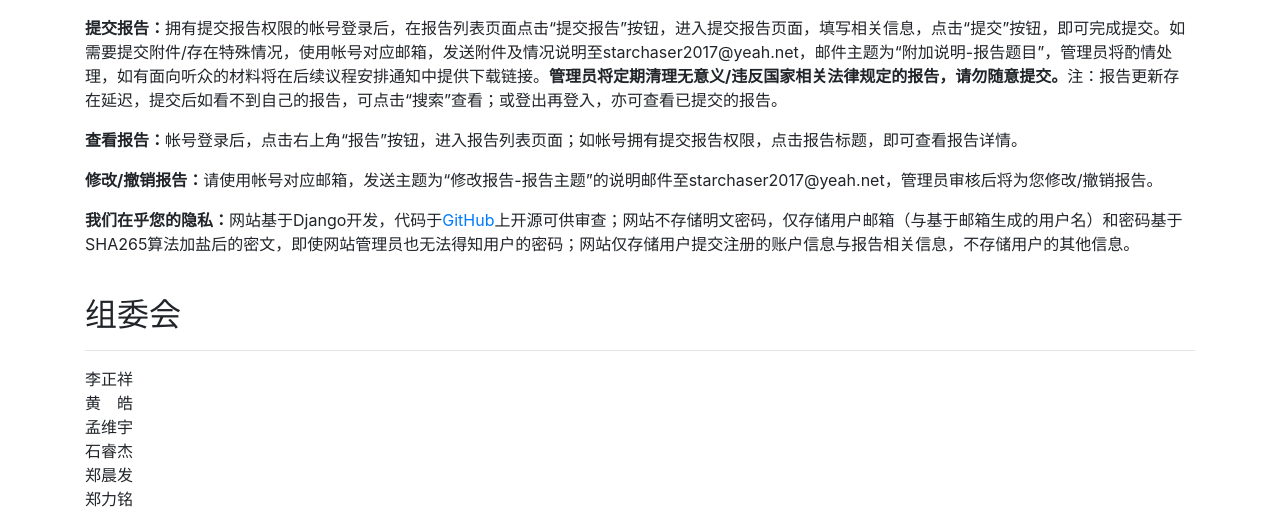
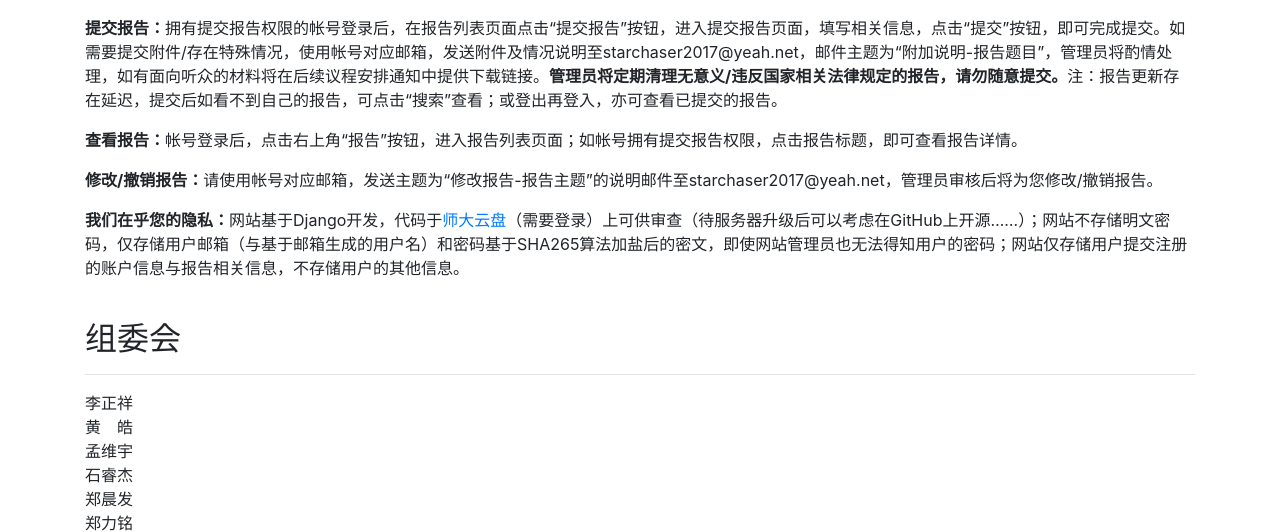
Before and after one commit to ChenfaZheng/StarChaser2017Forum, a Django app: page /about/ in a window 1280 px wide. Shown: the part 1136-1668 px from the top of the page. Run offline with Django 4.2, Linux system fonts and the light colour scheme; parts of the project's set-up code (start-up, migrations or seed data) failed here and were passed over; some libraries are stand-ins or nearby versions.

Commit message:
update sourcecode link

```diff
--- a/templates/about.html
+++ b/templates/about.html
@@ -90,7 +90,7 @@
     </p>
 
     <p>
-        <strong>我们在乎您的隐私：</strong>网站基于Django开发，代码于<a href="https://github.com/ChenfaZheng/StarChaser2017Forum">GitHub</a>上开源可供审查；网站不存储明文密码，仅存储用户邮箱（与基于邮箱生成的用户名）和密码基于SHA265算法加盐后的密文，即使网站管理员也无法得知用户的密码；网站仅存储用户提交注册的账户信息与报告相关信息，不存储用户的其他信息。
+        <strong>我们在乎您的隐私：</strong>网站基于Django开发，代码于<a href="https://pan.bnu.edu.cn/l/GFK1L6">师大云盘</a>（需要登录）上可供审查（待服务器升级后可以考虑在GitHub上开源……）；网站不存储明文密码，仅存储用户邮箱（与基于邮箱生成的用户名）和密码基于SHA265算法加盐后的密文，即使网站管理员也无法得知用户的密码；网站仅存储用户提交注册的账户信息与报告相关信息，不存储用户的其他信息。
     </p>
 
     <br>
```
